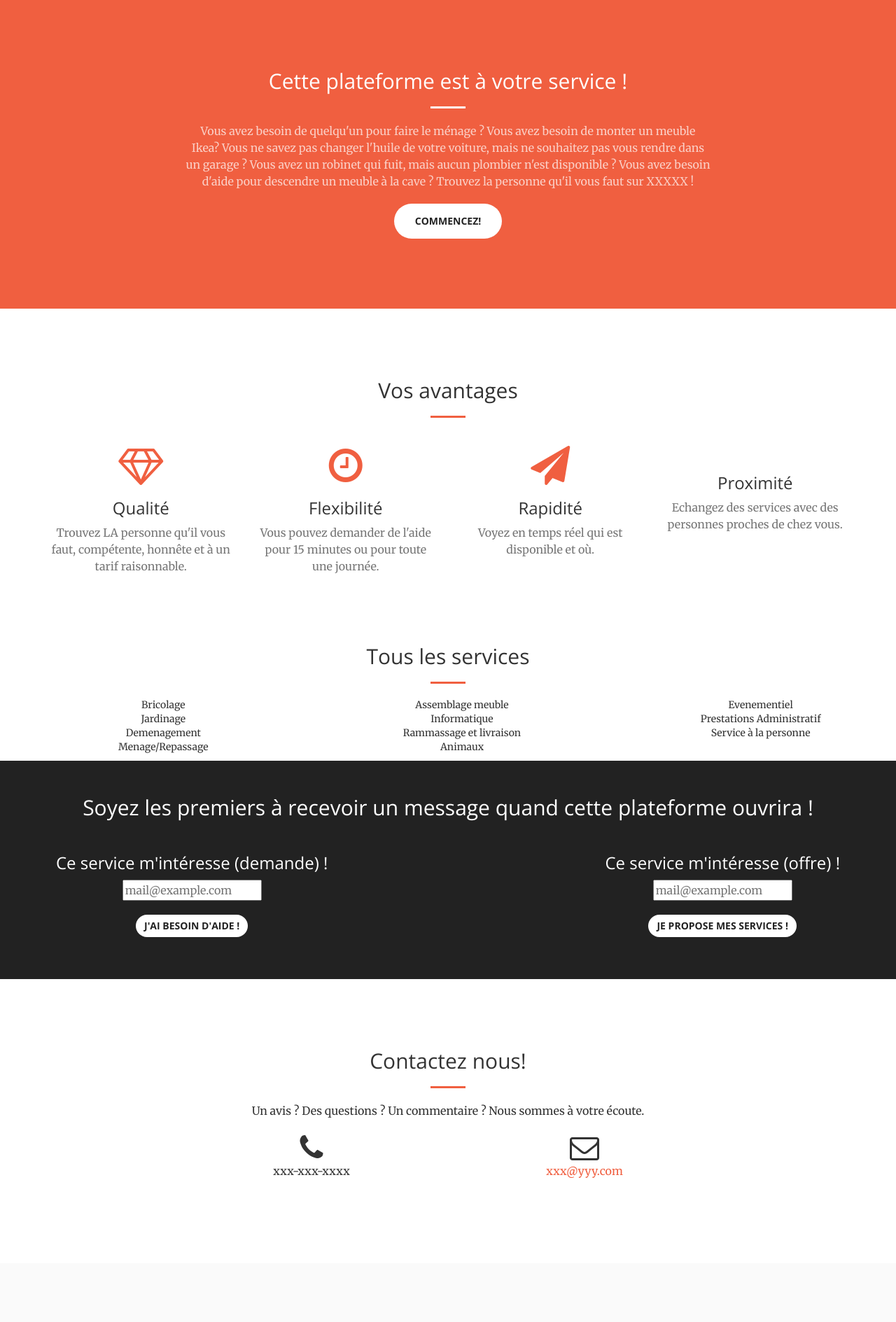
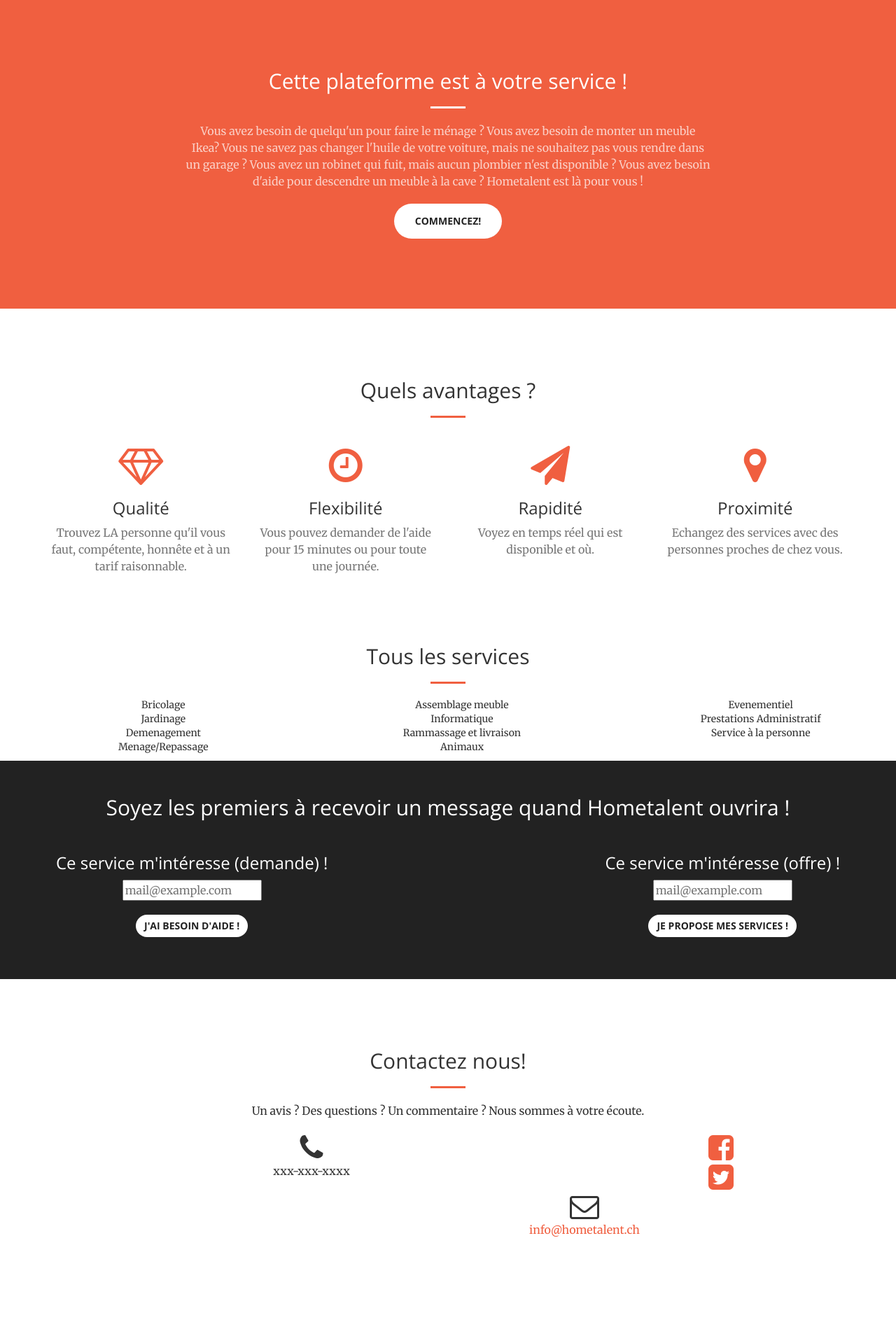
Before and after one commit to HomeTalent/my-first-blog, a Django app: page / in a window 1280 px wide. Shown: the part 801-2690 px from the top of the page at 70% size. Before the commit the page ends 2484 px from the top, so only its background shows below. Run offline with Django 3.2, Linux system fonts and the light colour scheme; some libraries are stand-ins or nearby versions.

Commit message:
do some change after feeback from invision

```diff
--- a/blog/templates/index.html
+++ b/blog/templates/index.html
@@ -49,7 +49,7 @@
                 <button type="button" class="navbar-toggle collapsed" data-toggle="collapse" data-target="#bs-example-navbar-collapse-1">
                     <span class="sr-only">Toggle navigation</span> Menu <i class="fa fa-bars"></i>
                 </button>
-                <a class="navbar-brand page-scroll" href="#page-top">XXXXXX</a>
+                <a class="navbar-brand page-scroll" href="#page-top">Hometalent</a>
             </div>
 
             <!-- Collect the nav links, forms, and other content for toggling -->
@@ -79,7 +79,7 @@
             <div class="header-content-inner">
                 <h1 id="homeHeading"><span style="background-color:rgba(0,0,0,.75);">Besoin d'un coup de main?</span></h1>
                 <hr>
-                <p><span style="background-color:rgba(0,0,0,.75);">XXXXX vous aide à trouver en quelques clics une personne fiable et compétente près de chez vous.</span></p>
+                <p><span style="background-color:rgba(0,0,0,.75);">Hometalent vous trouve une personne fiable et compétente près de chez vous.</span></p>
                 <a href="#about" class="btn btn-primary btn-xl page-scroll">Découvrez le concept</a>
             </div>
         </div>
@@ -91,7 +91,7 @@
                 <div class="col-lg-8 col-lg-offset-2 text-center">
                     <h2 class="section-heading">Cette plateforme est à votre service !</h2>
                     <hr class="light">
-                    <p class="text-faded">Vous avez besoin de quelqu'un pour faire le ménage ? Vous avez besoin de monter un meuble Ikea? Vous ne savez pas changer l'huile de votre voiture, mais ne souhaitez pas vous rendre dans un garage ? Vous avez un robinet qui fuit, mais aucun plombier n'est disponible ? Vous avez besoin d'aide pour descendre un meuble à la cave ? Trouvez la personne qu'il vous faut sur XXXXX ! </p>
+                    <p class="text-faded">Vous avez besoin de quelqu'un pour faire le ménage ? Vous avez besoin de monter un meuble Ikea? Vous ne savez pas changer l'huile de votre voiture, mais ne souhaitez pas vous rendre dans un garage ? Vous avez un robinet qui fuit, mais aucun plombier n'est disponible ? Vous avez besoin d'aide pour descendre un meuble à la cave ? Hometalent est là pour vous ! </p>
                     <a href="#services" class="page-scroll btn btn-default btn-xl sr-button">Commencez!</a>
                 </div>
             </div>
@@ -102,7 +102,7 @@
         <div class="container">
             <div class="row">
                 <div class="col-lg-12 text-center">
-                    <h2 class="section-heading">Vos avantages</h2>
+                    <h2 class="section-heading">Quels avantages ?</h2>
                     <hr class="primary">
                 </div>
             </div>
@@ -132,7 +132,7 @@
                 </div>
                 <div class="col-lg-3 col-md-6 text-center">
                     <div class="service-box">
-                        <i class="fa fa-4x fa-handshake-o text-primary sr-icons"></i>
+                        <i class="fa fa-4x fa-map-marker text-primary sr-icons"></i>
                         <h3>Proximité</h3>
                         <p class="text-muted">Echangez des services avec des personnes proches de chez vous.</p>
                     </div>
@@ -272,7 +272,7 @@
     <aside class="bg-dark">
         <div class="container text-center">
             <div class="call-to-action">
-                <h2>Soyez les premiers à recevoir un message quand cette plateforme ouvrira !</h2>
+                <h2>Soyez les premiers à recevoir un message quand Hometalent ouvrira !</h2>
                 <form method="POST" style="float : left" class="post-form">{% csrf_token %}
                     <h3>Ce service m'intéresse (demande) !</h3>
                     {{ form.as_p }}
@@ -301,9 +301,15 @@
                     <i class="fa fa-phone fa-3x sr-contact"></i>
                     <p>xxx-xxx-xxxx</p>
                 </div>
+                <div class="col-lg-4 col-lg-offset-2 text-center">
+                    <a href="#"><i class="fa fa-facebook-square fa-3x sr-contact"></i></a>
+                </div>
+                <div class="col-lg-4 col-lg-offset-2 text-center">
+                    <a href="#"><i class="fa fa-twitter-square fa-3x sr-contact"></i></a>
+                </div>
                 <div class="col-lg-4 text-center">
                     <i class="fa fa-envelope-o fa-3x sr-contact"></i>
-                    <p><a href="mailto:your-email@your-domain.com">xxx@yyy.com</a></p>
+                    <p><a href="mailto:info@hometalent.ch">info@hometalent.ch</a></p>
                 </div>
             </div>
         </div>
```
